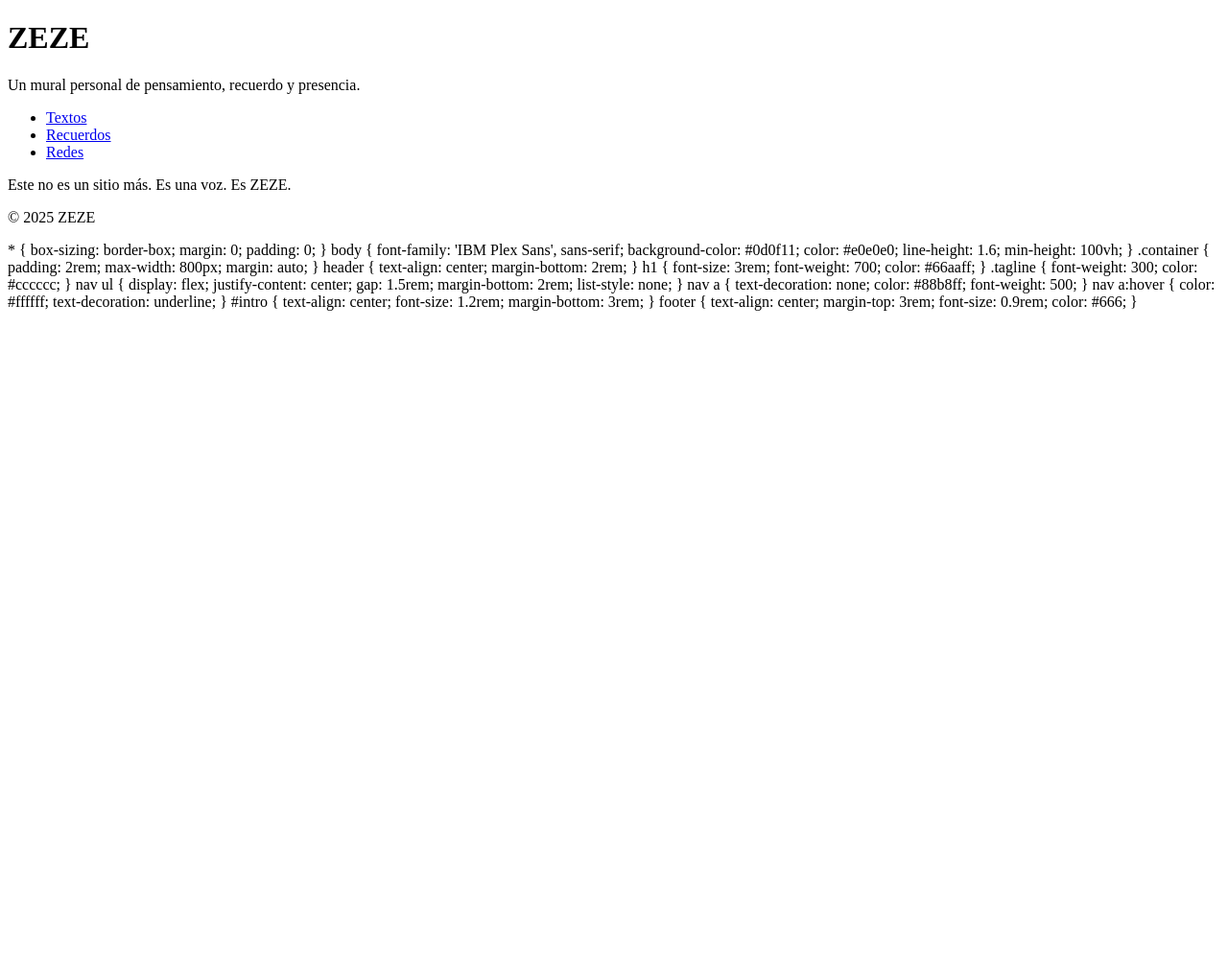
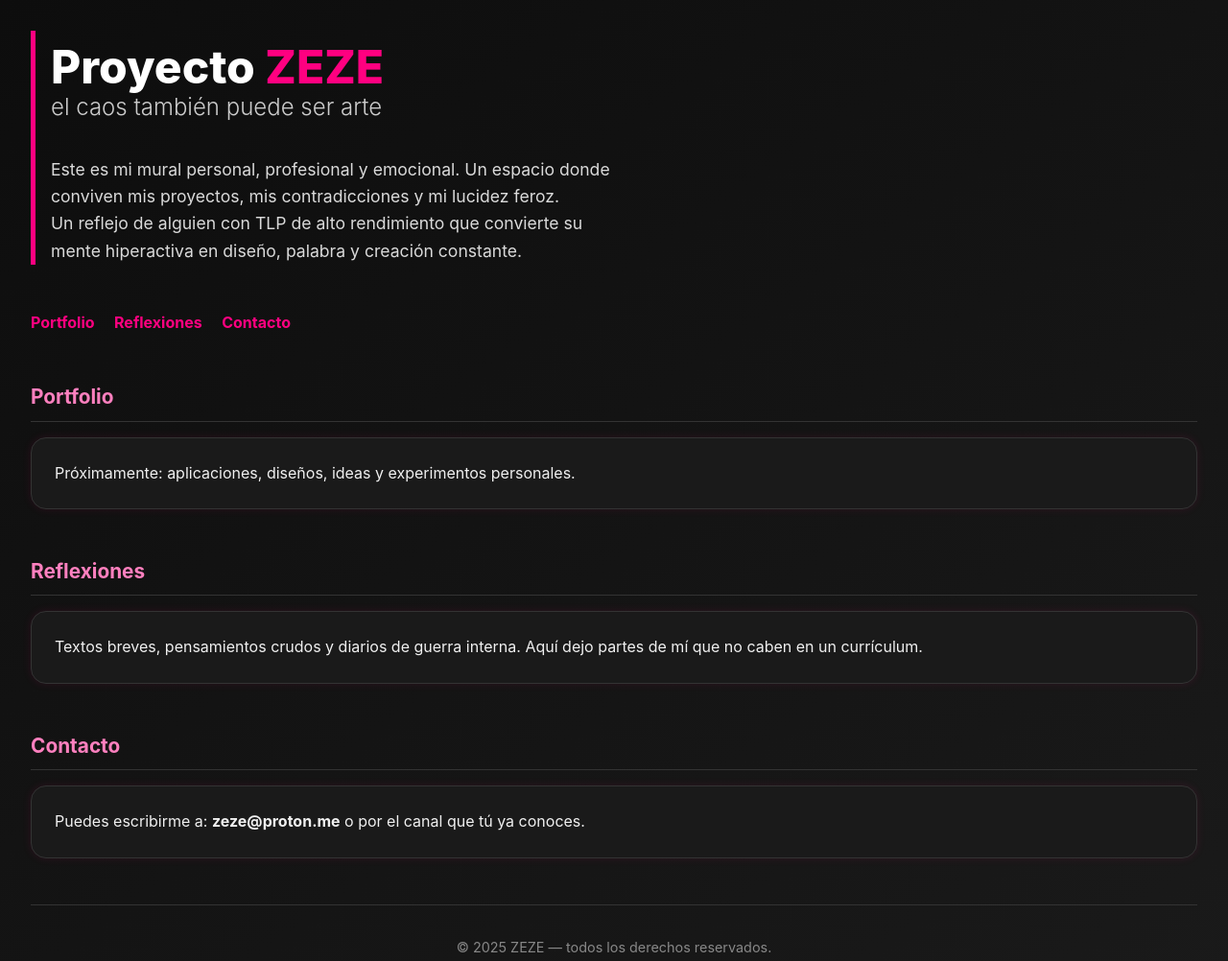
Before and after one commit to zezegangstly/zeze.gangstly.github.io, a plain HTML site: page index.html in a window 1280 px wide. Shown: the whole page at 96% size. Before the commit the page ends 800 px from the top, so only its background shows below. Drawn offline with Linux system fonts and the light colour scheme.

Commit message:
Update index.html

```diff
--- a/index.html
+++ b/index.html
@@ -2,108 +2,148 @@
 <html lang="es">
 <head>
   <meta charset="UTF-8" />
-  <meta name="viewport" content="width=device-width, initial-scale=1.0"/>
+  <meta name="viewport" content="width=device-width, initial-scale=1.0" />
   <title>ZEZE</title>
-  <link rel="stylesheet" href="styles.css" />
-  <link rel="preconnect" href="https://fonts.googleapis.com">
-  <link href="https://fonts.googleapis.com/css2?family=IBM+Plex+Sans:wght@300;500;700&display=swap" rel="stylesheet">
-</head>
-<body>
-  <div class="container">
-    <header>
-      <h1>ZEZE</h1>
-      <p class="tagline">Un mural personal de pensamiento, recuerdo y presencia.</p>
-    </header>
-
-    <nav>
-      <ul>
-        <li><a href="#textos">Textos</a></li>
-        <li><a href="#recuerdos">Recuerdos</a></li>
-        <li><a href="#redes">Redes</a></li>
-      </ul>
-    </nav>
-
-    <main>
-      <section id="intro">
-        <p>Este no es un sitio más. Es una voz. Es ZEZE.</p>
-      </section>
-    </main>
-
-    <footer>
-      <p>&copy; 2025 ZEZE</p>
-    </footer>
-
-    <audio autoplay loop>
-      <source src="audio/ambient.mp3" type="audio/mp3">
-      Tu navegador no soporta audio.
-    </audio>
-  </div>
-</body>
-</html>
+  <style>
+    /* Reset básico */
     * {
-  box-sizing: border-box;
       margin: 0;
       padding: 0;
+      box-sizing: border-box;
     }
 
     body {
-  font-family: 'IBM Plex Sans', sans-serif;
-  background-color: #0d0f11;
-  color: #e0e0e0;
+      font-family: 'Inter', system-ui, sans-serif;
+      background: linear-gradient(145deg, #0d0d0d, #1a1a1a);
+      color: #f0f0f0;
       line-height: 1.6;
-  min-height: 100vh;
-}
-
-.container {
       padding: 2rem;
-  max-width: 800px;
-  margin: auto;
     }
 
     header {
-  text-align: center;
-  margin-bottom: 2rem;
+      border-left: 5px solid #ff0080;
+      padding-left: 1rem;
+      margin-bottom: 3rem;
     }
 
     h1 {
       font-size: 3rem;
-  font-weight: 700;
-  color: #66aaff;
+      font-weight: 800;
+      color: #ffffff;
+    }
+
+    h1 span {
+      color: #ff0080;
+    }
+
+    .intro {
+      max-width: 600px;
+      font-size: 1.1rem;
+      margin-bottom: 2rem;
+      opacity: 0.9;
     }
 
     .tagline {
+      font-size: 1.5rem;
       font-weight: 300;
       color: #cccccc;
+      margin-top: -1rem;
+      margin-bottom: 2rem;
     }
 
-nav ul {
-  display: flex;
-  justify-content: center;
-  gap: 1.5rem;
-  margin-bottom: 2rem;
-  list-style: none;
+    nav {
+      margin-bottom: 3rem;
     }
 
     nav a {
+      margin-right: 1rem;
+      color: #ff0080;
       text-decoration: none;
-  color: #88b8ff;
-  font-weight: 500;
+      font-weight: bold;
+      border-bottom: 2px solid transparent;
+      transition: border-bottom 0.2s;
     }
 
     nav a:hover {
-  color: #ffffff;
-  text-decoration: underline;
+      border-bottom: 2px solid #ff0080;
     }
 
-#intro {
-  text-align: center;
-  font-size: 1.2rem;
+    section {
       margin-bottom: 3rem;
     }
 
+    .section-title {
+      font-size: 1.3rem;
+      color: #ff80bf;
+      margin-bottom: 0.5rem;
+      border-bottom: 1px solid #333;
+      padding-bottom: 0.5rem;
+    }
+
+    .card {
+      background-color: #1a1a1a;
+      border: 1px solid #333;
+      border-radius: 1rem;
+      padding: 1.5rem;
+      margin-top: 1rem;
+      box-shadow: 0 0 10px rgba(255, 0, 128, 0.1);
+      transition: transform 0.3s;
+    }
+
+    .card:hover {
+      transform: scale(1.01);
+    }
+
     footer {
+      border-top: 1px solid #333;
+      padding-top: 2rem;
+      font-size: 0.9rem;
+      color: #888;
       text-align: center;
-  margin-top: 3rem;
-  font-size: 0.9rem;
-  color: #666;
     }
+  </style>
+</head>
+<body>
+
+  <header>
+    <h1>Proyecto <span>ZEZE</span></h1>
+    <div class="tagline">el caos también puede ser arte</div>
+    <p class="intro">
+      Este es mi mural personal, profesional y emocional. Un espacio donde conviven mis proyectos, mis contradicciones y mi lucidez feroz. <br>
+      Un reflejo de alguien con TLP de alto rendimiento que convierte su mente hiperactiva en diseño, palabra y creación constante.
+    </p>
+  </header>
+
+  <nav>
+    <a href="#portfolio">Portfolio</a>
+    <a href="#reflexiones">Reflexiones</a>
+    <a href="#contacto">Contacto</a>
+  </nav>
+
+  <section id="portfolio">
+    <h2 class="section-title">Portfolio</h2>
+    <div class="card">
+      <p>Próximamente: aplicaciones, diseños, ideas y experimentos personales.</p>
+    </div>
+  </section>
+
+  <section id="reflexiones">
+    <h2 class="section-title">Reflexiones</h2>
+    <div class="card">
+      <p>Textos breves, pensamientos crudos y diarios de guerra interna. Aquí dejo partes de mí que no caben en un currículum.</p>
+    </div>
+  </section>
+
+  <section id="contacto">
+    <h2 class="section-title">Contacto</h2>
+    <div class="card">
+      <p>Puedes escribirme a: <strong>zeze@proton.me</strong> o por el canal que tú ya conoces.</p>
+    </div>
+  </section>
+
+  <footer>
+    &copy; 2025 ZEZE — todos los derechos reservados.
+  </footer>
+
+</body>
+</html>
```
Lines whose indentation alone changed are shown as unchanged.
